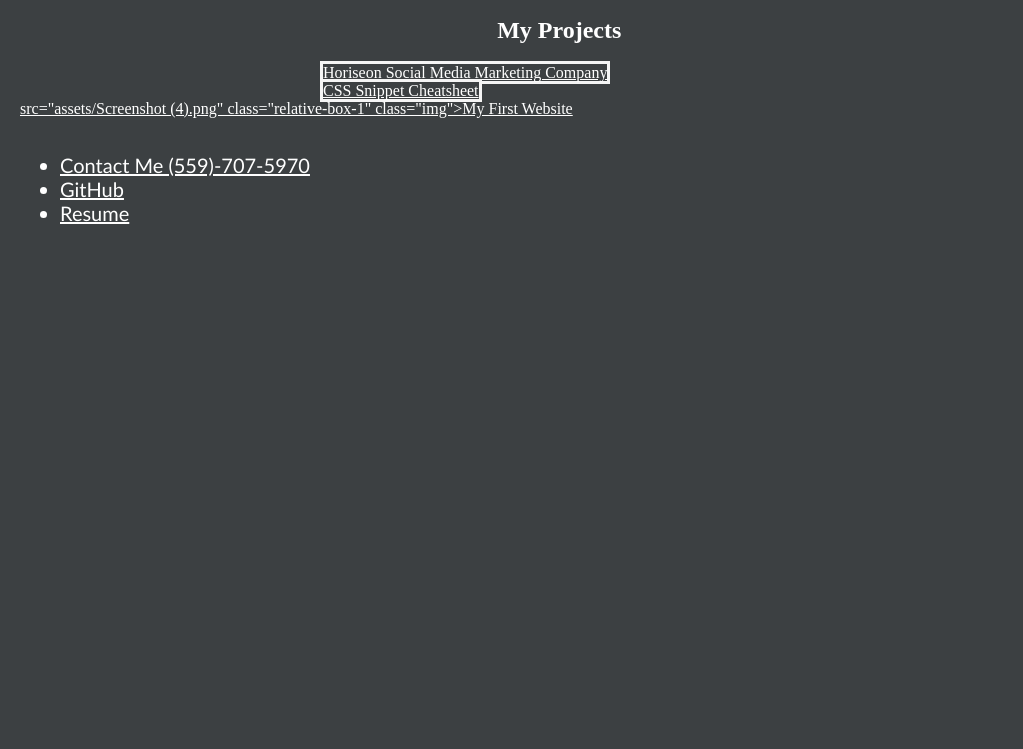
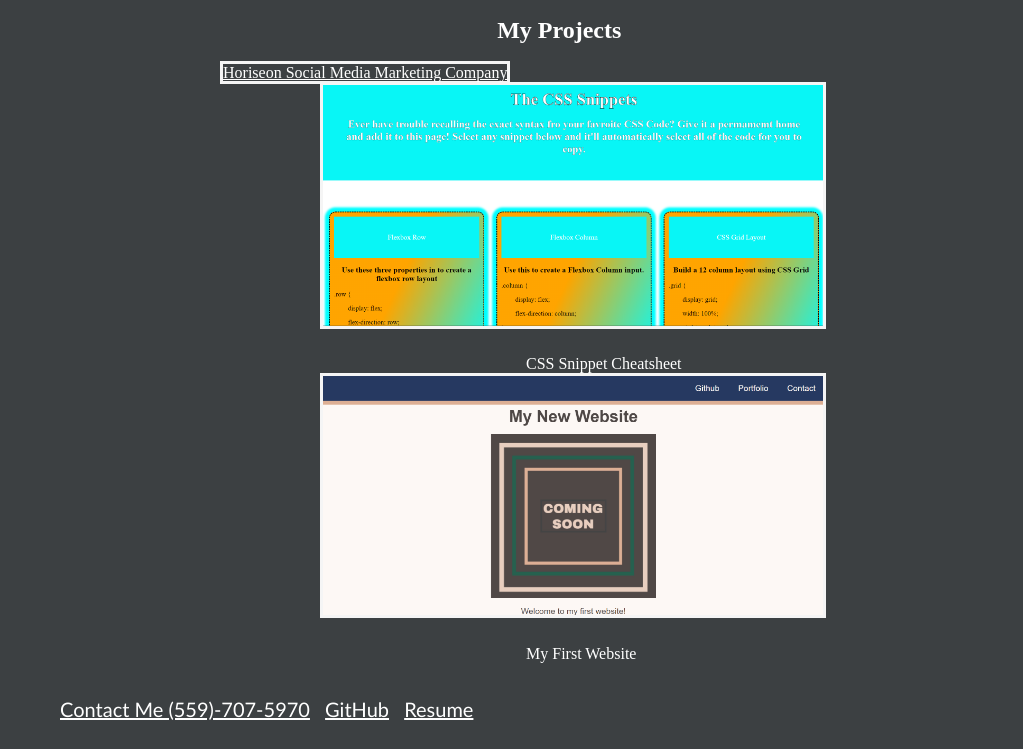
Before and after one commit to Aldomendoza56/My-Professional-Portfolio, a plain HTML site: page index.html in a window 1280 px wide. Shown: the part 984-1733 px from the top of the page, without its empty margins (0-1023 px from the left). Before the commit the page ends 1237 px from the top, so only its background shows below. Drawn offline with Linux system fonts and the light colour scheme.

Commit message:
updated navigation links

```diff
--- a/assets/css/style.css
+++ b/assets/css/style.css
@@ -25,6 +25,14 @@ header ul li {
     margin-right: 10px;
 }
 header ul {
+    list-style-type: none;
+}
+
+footer ul li {
+    display: inline-block;
+    margin-right: 10px;
+}
+footer ul {
     list-style-type: none;
 }
 .about {
@@ -63,7 +71,30 @@ body {
     max-height: 400px;
     max-width:500px;
     left: 300px;
-    margin-bottom: 30px;
+    margin-bottom: 40px;
     border-style: solid;
     border-color: whitesmoke;
 }
+.relative-box-2 {
+    position: relative;
+    max-height: 500px;
+    max-width:700px;
+    left: 200px;
+    margin-bottom: 40px;
+    border-style: solid;
+    border-color: whitesmoke;
+}
+
+@media screen and (max-width: 768px) {
+    .card {
+      width: 100%;
+    }
+
+
+  }
+  @media screen and (max-width: 992px) {
+    .card {
+      width: 50%;
+    }
+
+  }
--- a/index.html
+++ b/index.html
@@ -12,13 +12,13 @@
         <nav>
             <ul>
                 <li>
-                    <a href="#Contact-Me">Contact Me</a>
+                    <a href="ttp://127.0.0.1:5501/index.html">Contact Me</a>
                 </li>
                 <li>
-                    <a href="My-Projects">My Work</a>
+                    <a href="https://github.com/Aldomendoza56/Horiseon">My Work</a>
                 </li>
                 <li>
-                    <a href="Resume">Resume</a>
+                    <a href="https://docs.google.com/document/d/11CrwZ5oZtdAfQ2uEehbkf4XSCJlO_WouF1TDrgalMAQ/edit?usp=sharing">Resume</a>
                 </li>
             </ul>
         </nav>
@@ -38,26 +38,26 @@
     </section>
     <section>
         <h1>My Projects</h1>
-        <a img src="assets/screenshot.png.png" class="relative-box-1" class="img"  href="http://127.0.0.1:5500/01-HTML-Git-CSS/02-Challenge/Develop/index.html" >Horiseon Social Media Marketing Company</a>
+       <a href="http://127.0.0.1:5501/index.html" <img src="assets/screenshot.png.png" class="relative-box-2" class="img"> Horiseon Social Media Marketing Company</a>
     </section>
     <section>
-        <a img src="assets/Screenshot (3).png" class="relative-box-1" class="img" href="http://127.0.0.1:5500/02-Advanced-CSS/01-Activities/28-Stu_Mini-Project/index.html">CSS Snippet Cheatsheet</a>
+        <img src="assets/Screenshot (3).png" class="relative-box-1" class="img">CSS Snippet Cheatsheet</a>
     </section>
     <section>
-        <a img  href="http://127.0.0.1:5500/01-HTML-Git-CSS/01-Activities/22-Stu_Mini-Project/Main/index.html"> src="assets/Screenshot (4).png" class="relative-box-1" class="img">My First Website</a>
+        <img src="assets/Screenshot (4).png" class="relative-box-1" class="img">My First Website</a>
     </section>
 </body>
 <footer>
     <nav>
         <ul>
             <li>
-                <a href="#Contact-Me">Contact Me (559)-707-5970</a>
+                <a href="http://127.0.0.1:5501/index.html">Contact Me (559)-707-5970</a>
             </li>
             <li>
-                <a href="https://github.com/">GitHub</a>
+                <a href="https://github.com/Aldomendoza56/Horiseon">GitHub</a>
             </li>
             <li>
-                <a href="Resume">Resume</a>
+                <a href="https://docs.google.com/document/d/11CrwZ5oZtdAfQ2uEehbkf4XSCJlO_WouF1TDrgalMAQ/edit?usp=sharing">Resume</a>
             </li>
         </ul>
     </nav>
```
